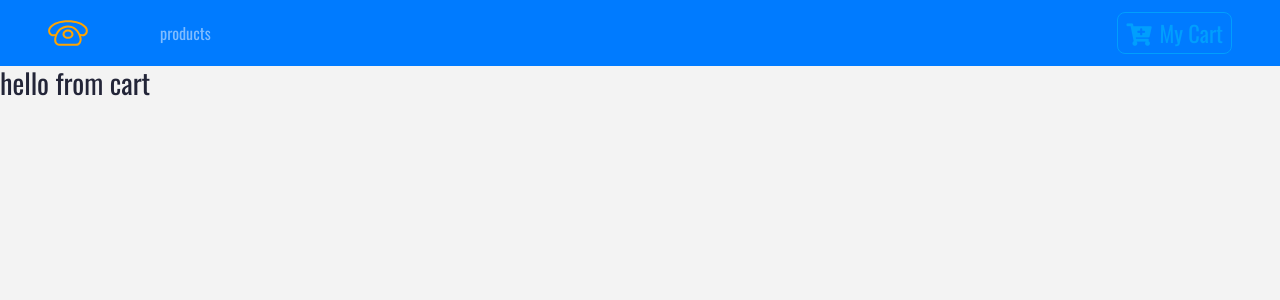
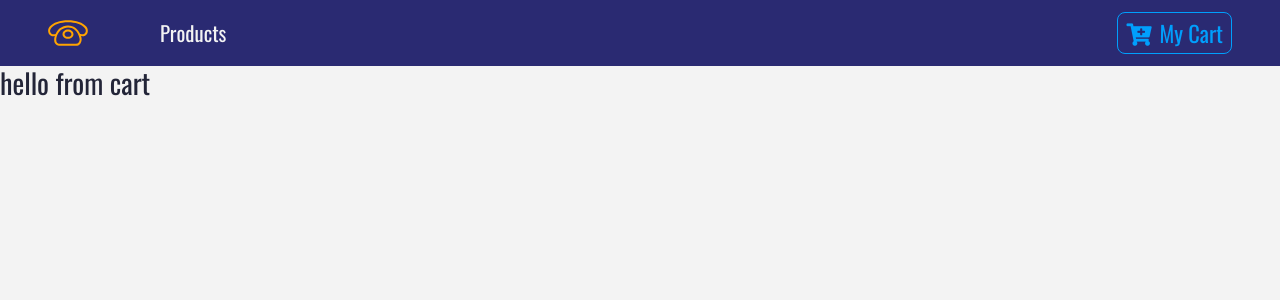
Before and after one commit to brithamilton1/ecommercewebsite, a React (Create React App) app in the folder Desktop/newstore/: page /cart in a window 1280 px wide. Shown: the top 300 px of the page. Built offline with nearby package versions, Linux system fonts and the light colour scheme.

Commit message:
navbar style added

```diff
--- a/Desktop/newstore/src/components/Navbar.js
+++ b/Desktop/newstore/src/components/Navbar.js
@@ -1,13 +1,13 @@
 import React, { Component } from "react";
 import {Link} from 'react-router-dom';
 import logo from '../logo.svg';
-//import styled from 'styled-components';
+import styled from 'styled-components';
 import {ButtonContainer} from './Button';
 
 export default class Navbar extends Component {
     render() {
         return(
-            <nav className="navbar navbar-expand-sm bg-primary navbar-dark px-sm-5">
+            <NavWrapper className="navbar navbar-expand-sm navbar-dark px-sm-5">
                 {/*
                 https://www.iconfinder.com/icons/1243689/call_phone_icon
                 Creative Commons (Attribution 3.0 Unported);
@@ -30,7 +30,16 @@
                         my cart
                     </ButtonContainer>
                 </Link>
-            </nav>
+            </NavWrapper>
         )
     }
 }
+
+const NavWrapper = styled.nav`
+    background: var(--mainBlue);
+    .nav-link{
+        color: var(--mainWhite)!important;
+        font-size:1.3rem;
+        text-transform: capitalize;
+    }
+`;
```
